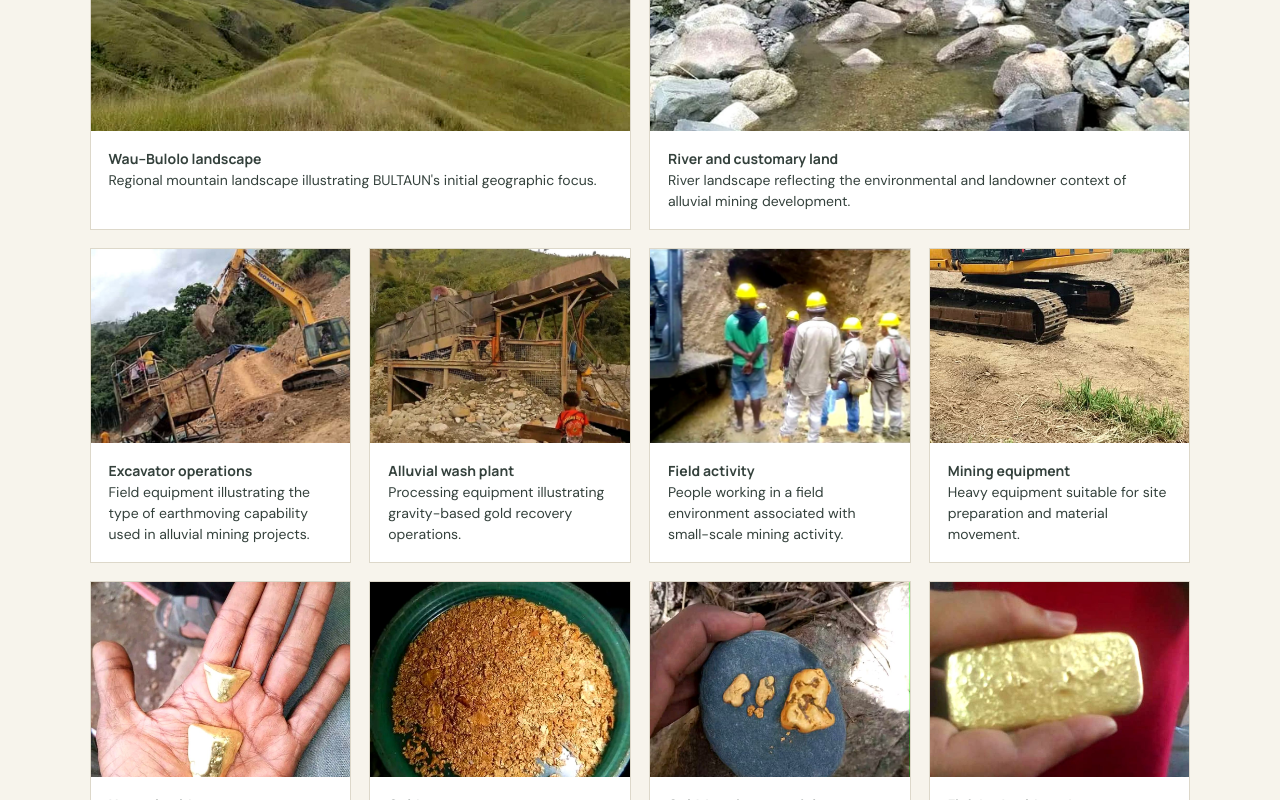
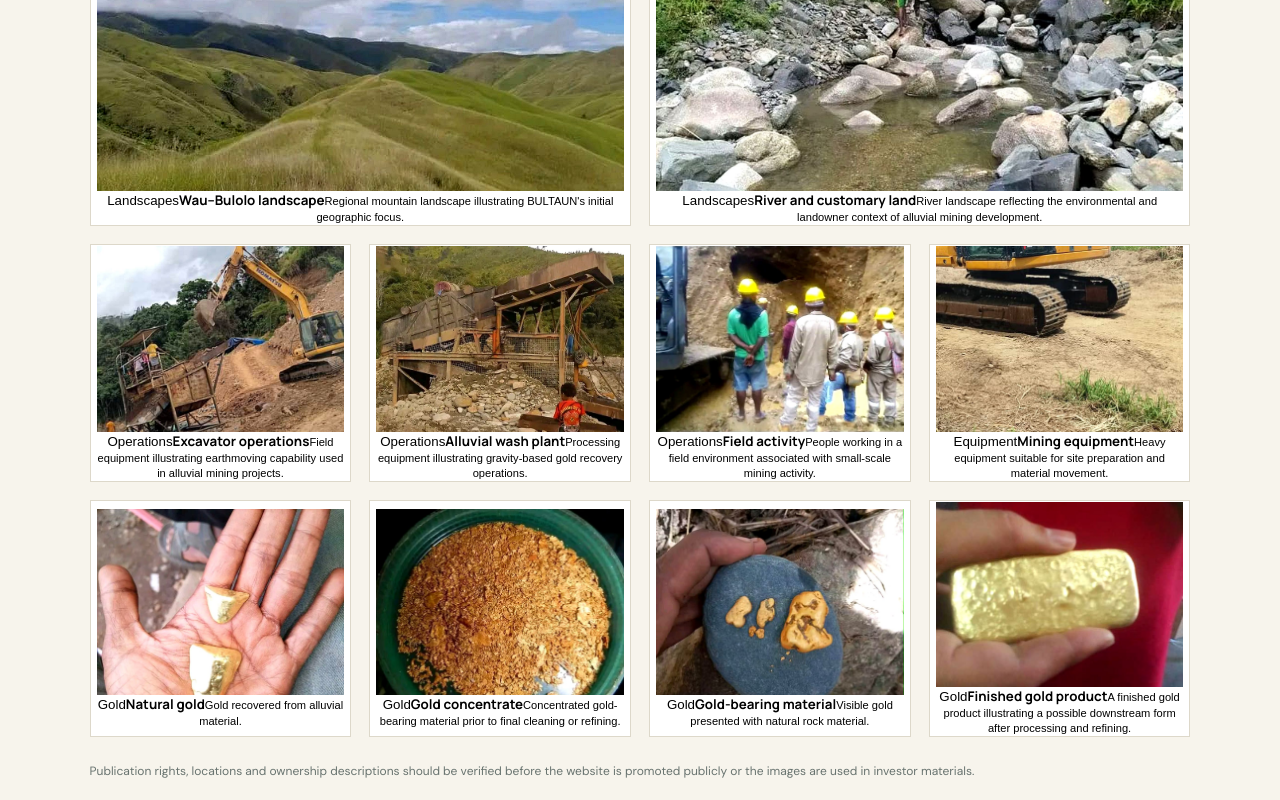
Before and after one commit to RandyTomun/bultaun-gold-exports, a Next.js app: page /gallery in a window 1280 px wide. Shown: the part 1240-2040 px from the top of the page. Built offline with nearby package versions, Linux system fonts and the light colour scheme.

Commit message:
Upgrade gallery page with filters and lightbox

```diff
--- a/app/gallery/page.tsx
+++ b/app/gallery/page.tsx
@@ -1,17 +1,5 @@
 import { PageHero, Section, SiteShell } from "../components/SiteShell";
-
-const images = [
-  ["/hero-wau-bulolo.jpg", "Wau–Bulolo landscape", "Regional mountain landscape illustrating BULTAUN's initial geographic focus."],
-  ["/river-landscape.jpg", "River and customary land", "River landscape reflecting the environmental and landowner context of alluvial mining development."],
-  ["/excavator-operations.jpg", "Excavator operations", "Field equipment illustrating the type of earthmoving capability used in alluvial mining projects."],
-  ["/wash-plant.jpg", "Alluvial wash plant", "Processing equipment illustrating gravity-based gold recovery operations."],
-  ["/workers-field.jpg", "Field activity", "People working in a field environment associated with small-scale mining activity."],
-  ["/cat-excavator.jpg", "Mining equipment", "Heavy equipment suitable for site preparation and material movement."],
-  ["/gold-nuggets-hand.jpg", "Natural gold", "Gold recovered from alluvial material."],
-  ["/gold-concentrate.jpg", "Gold concentrate", "Concentrated gold-bearing material prior to final cleaning or refining."],
-  ["/gold-on-rock.jpg", "Gold-bearing material", "Visible gold presented with natural rock material."],
-  ["/gold-bar.jpg", "Finished gold product", "A finished gold product illustrating a possible downstream form after processing and refining."],
-];
+import GalleryClient from "./GalleryClient";
 
 export default function Gallery(){
   return <SiteShell>
@@ -20,10 +8,8 @@ export default function Gallery(){
       <div className="goldGalleryInner">
         <p className="eyebrow dark">Photo gallery</p>
         <h2>A Visual Story of Responsible Mining Development</h2>
-        <p className="galleryNote">These photographs illustrate the regional environment and the types of alluvial mining activity, equipment and gold products relevant to BULTAUN's proposed business model. They do not, by themselves, confirm ownership or operation of any depicted project or asset.</p>
-        <div className="photoGrid">
-          {images.map(([src,title,caption],index)=><figure className={`photoCard ${index<2?'wide':''}`} key={src}><img src={src} alt={title} loading="lazy"/><figcaption><strong>{title}</strong><br/>{caption}</figcaption></figure>)}
-        </div>
+        <p className="galleryNote">Browse by category, then select any image to open a larger view. These photographs illustrate the regional environment and the types of alluvial mining activity, equipment and gold products relevant to BULTAUN's proposed business model. They do not, by themselves, confirm ownership or operation of any depicted project or asset.</p>
+        <GalleryClient />
         <p className="photoDisclaimer">Publication rights, locations and ownership descriptions should be verified before the website is promoted publicly or the images are used in investor materials.</p>
       </div>
     </section>
```
